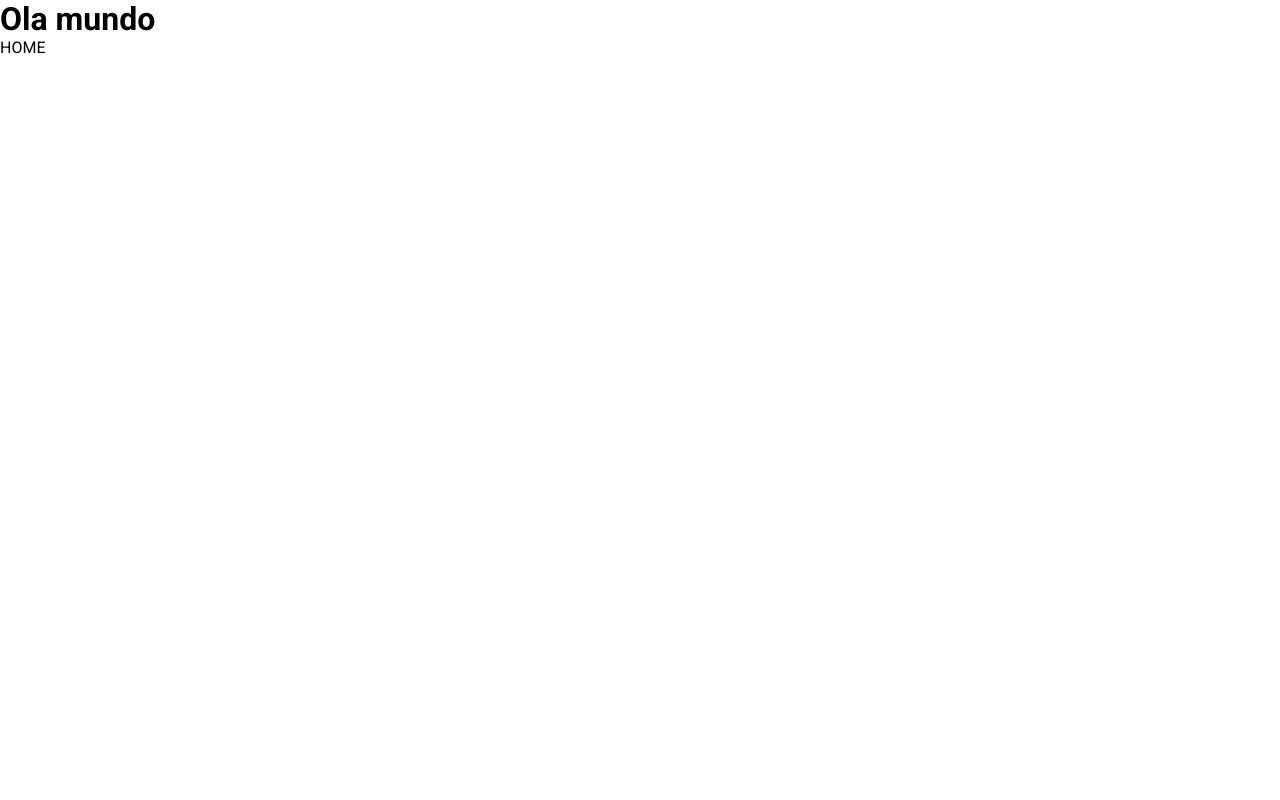
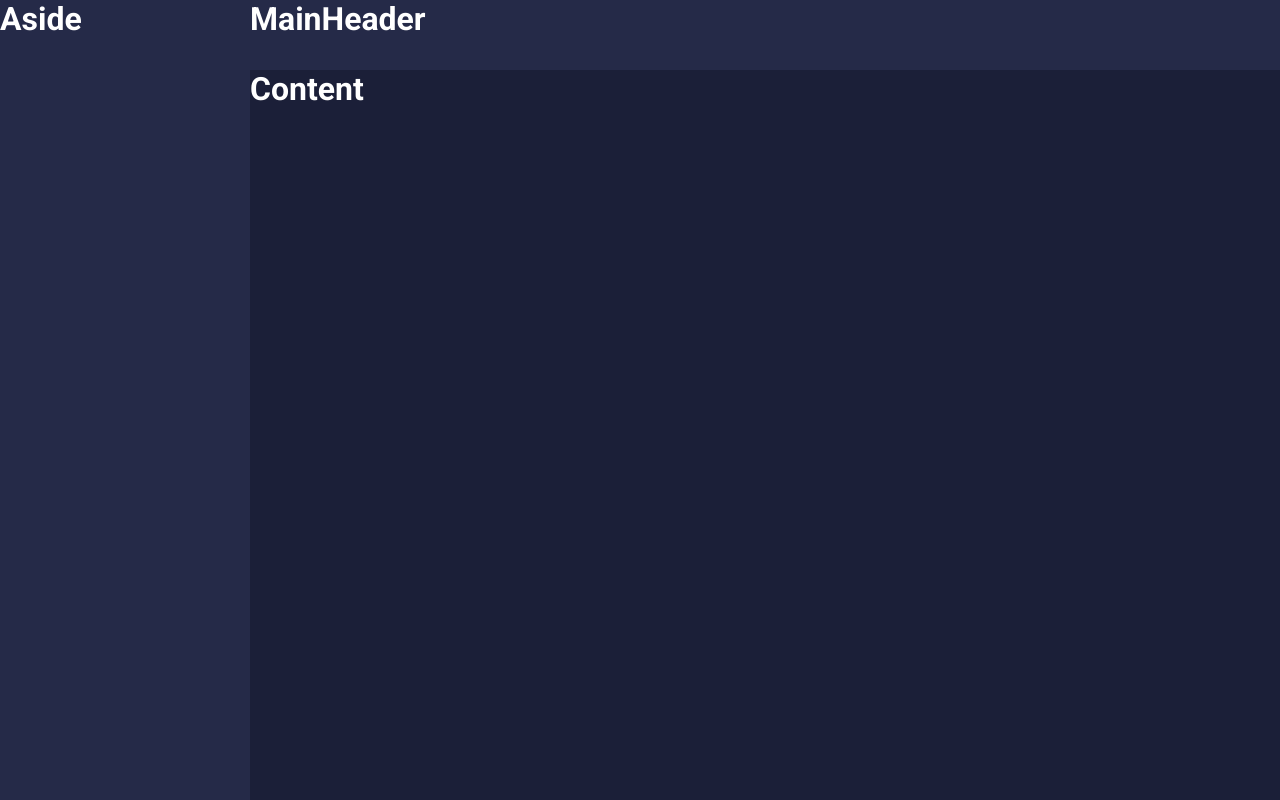
Before and after one commit to PittaMatheus/gestando, a React (Create React App) app: page /home in a window 1280 px wide. Built offline with nearby package versions, Linux system fonts and the light colour scheme.

Commit message:
adicionado themas via styled-components(dark e light)

```diff
--- a/src/App.tsx
+++ b/src/App.tsx
@@ -1,6 +1,11 @@
 import React, { useEffect, useState } from "react";
+import { ThemeProvider } from 'styled-components';
 import GlobalStyles from './styles/GlobalStyles';
 import Routes from "./components/rotas"
+
+import Layout from './components/Layout'
+import dark from './styles/themes/dark'
+import light from './styles/themes/light'
 
 function App() {
   // const [users, setUsers] = useState([]);
@@ -18,15 +23,11 @@
   // }, [url]);
 
   return (
-    // <div className="App">
-    //   <header className="App-header">
-    <>
+    <ThemeProvider theme={dark}>
       <GlobalStyles />
-        <h1>Ola mundo</h1>
-        <Routes />
-    </>
-    //   </header>
-    // </div>
+      <Layout>
+      </Layout>
+    </ThemeProvider>
   );
 }
 
--- /dev/null
+++ b/src/components/Aside/index.tsx
@@ -0,0 +1,14 @@
+import React from "react";
+
+import { Container } from './styles'
+
+const Aside: React.FC = () => {
+  return (
+    <Container>
+      <h1>Aside</h1>
+    </Container>
+
+  );
+}
+
+export default Aside;
--- /dev/null
+++ b/src/components/Aside/styles.ts
@@ -0,0 +1,7 @@
+import styled from 'styled-components'
+
+export const Container = styled.div `
+  grid-area: AS;
+  color: ${props => props.theme.colors.white};
+  background-color: ${props => props.theme.colors.secondary};
+`;
--- /dev/null
+++ b/src/components/Content/index.tsx
@@ -0,0 +1,14 @@
+import React from "react";
+
+import { Container } from './styles'
+
+const Content: React.FC = () => {
+  return (
+    <Container>
+      <h1>Content</h1>
+    </Container>
+
+  );
+}
+
+export default Content;
--- /dev/null
+++ b/src/components/Content/styles.ts
@@ -0,0 +1,7 @@
+import styled from 'styled-components'
+
+export const Container = styled.div `
+  grid-area: CT;
+  color: ${props => props.theme.colors.white};
+  background-color: ${props => props.theme.colors.primary};
+`;
--- /dev/null
+++ b/src/components/Layout/index.tsx
@@ -0,0 +1,20 @@
+import React from "react";
+
+import { Grid } from './styles'
+
+import MainHeader from '../MainHeader'
+import Aside from '../Aside'
+import Content from '../Content'
+
+const Layout: React.FC = () => {
+  return (
+    <Grid>
+      <MainHeader />
+      <Aside />
+      <Content />
+    </Grid>
+
+  );
+}
+
+export default Layout;
--- /dev/null
+++ b/src/components/Layout/styles.ts
@@ -0,0 +1,21 @@
+import styled from 'styled-components'
+
+  /**
+  *Layout
+  *MH = Main Header
+  *AS  = Aside
+  *CT = Content
+   */
+
+export const Grid = styled.div `
+  display: grid;
+  grid-template-columns: 250px auto;
+  grid-template-rows: 70px auto;
+
+  grid-template-areas:
+  'AS MH'
+  'AS CT';
+
+  height: 100vh;
+
+`;
--- /dev/null
+++ b/src/components/MainHeader/index.tsx
@@ -0,0 +1,14 @@
+import React from "react";
+
+import { Container } from './styles'
+
+const MainHeader: React.FC = () => {
+  return (
+    <Container>
+      <h1>MainHeader</h1>
+    </Container>
+
+  );
+}
+
+export default MainHeader;
--- /dev/null
+++ b/src/components/MainHeader/styles.ts
@@ -0,0 +1,7 @@
+import styled from 'styled-components'
+
+export const Container = styled.div`
+  grid-area: MH;
+  color: ${props => props.theme.colors.white};
+  background-color: ${props => props.theme.colors.secondary};
+`;
--- /dev/null
+++ b/src/styles/themes/dark.ts
@@ -0,0 +1,17 @@
+export default {
+  title: 'dark',
+
+  colors: {
+    primary: '#1B1F38',
+    secondary: '#252A48',
+    tertiary: '#313862',
+
+    white: '#FFF',
+    black: '#000',
+    gray: '#BFBFBF',
+
+    success: '#4E41F0',
+    info: '#F7931B',
+    warning: '#E44C4E'
+  }
+};
--- /dev/null
+++ b/src/styles/themes/light.ts
@@ -0,0 +1,17 @@
+export default {
+  title: 'light',
+
+  colors: {
+    primary: '#DCDCDC',
+    secondary: '#FFF',
+    tertiary: '#F5F5F5',
+
+    white: '#000',
+    black: '#FFF',
+    gray: '#BFBFBF',
+
+    success: '#03BB85',
+    info: '#3B5998',
+    warning: '#FF6961'
+  }
+};
```
Also changed, not shown: src/styles/styled.d.ts (added, +24 -0 lines).
